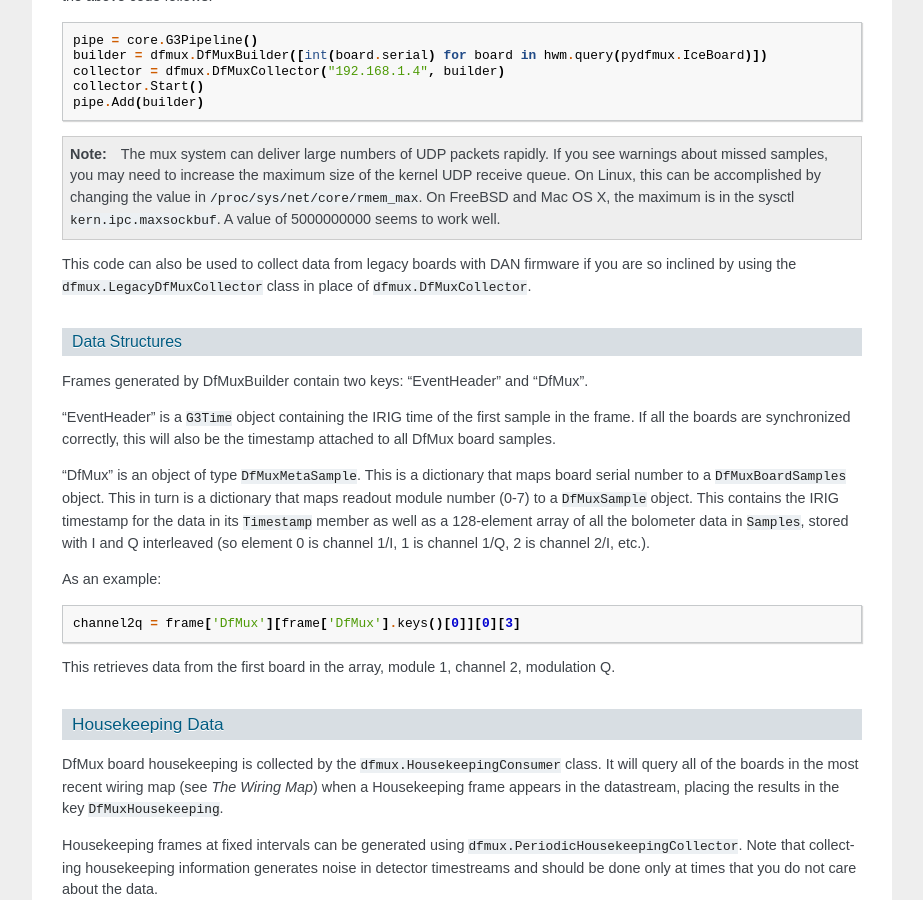
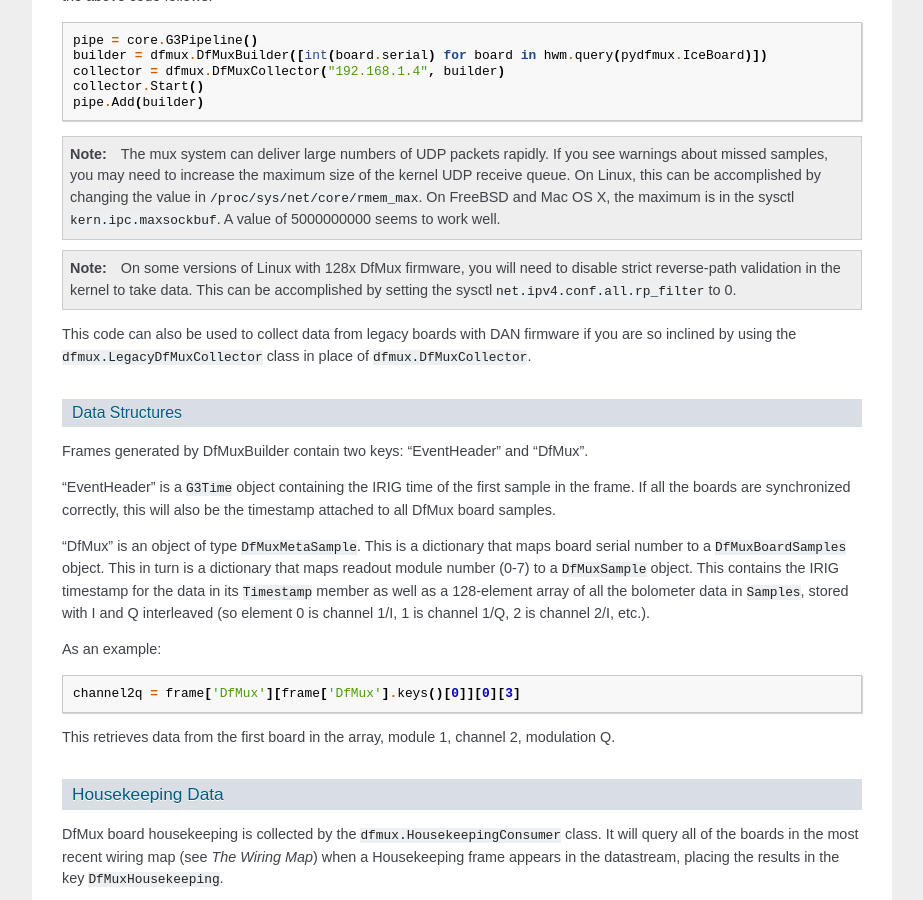
Before and after one commit to CMB-S4/spt3g_software, a Sphinx documentation site: the page built from doc/dataacquisition.rst, in a window 1280 px wide and 900 px high, scrolled down 1031 px. Shown: the whole window, without its empty margins (198-1121 px from the left). Built offline with Sphinx 7.4.7, drawn with Linux system fonts in a browser that asks for light colours.

Commit message:
Add note about strict reverse path filtering in Linux.
The Linux kernel, by default, implements an implicit bogon filter for
multicast UDP packets in which it discards all packets that appear on
an interface from which there is no route to the source address. Since
it is not possible to provide a route to the single 128x mux source
address on multiple interfaces simultaneously, this just needs to be
disabled.

```diff
--- a/doc/dataacquisition.rst
+++ b/doc/dataacquisition.rst
@@ -37,6 +37,10 @@ As an alternative, you can specify a specific list of boards to listen for. This
 .. note::
 
 	The mux system can deliver large numbers of UDP packets rapidly. If you see warnings about missed samples, you may need to increase the maximum size of the kernel UDP receive queue. On Linux, this can be accomplished by changing the value in ``/proc/sys/net/core/rmem_max``. On FreeBSD and Mac OS X, the maximum is in the sysctl ``kern.ipc.maxsockbuf``. A value of 5000000000 seems to work well.
+
+.. note::
+
+	On some versions of Linux with 128x DfMux firmware, you will need to disable strict reverse-path validation in the kernel to take data. This can be accomplished by setting the sysctl ``net.ipv4.conf.all.rp_filter`` to 0.
 
 This code can also be used to collect data from legacy boards with DAN firmware if you are so inclined by using the ``dfmux.LegacyDfMuxCollector`` class in place of ``dfmux.DfMuxCollector``.
 
```
